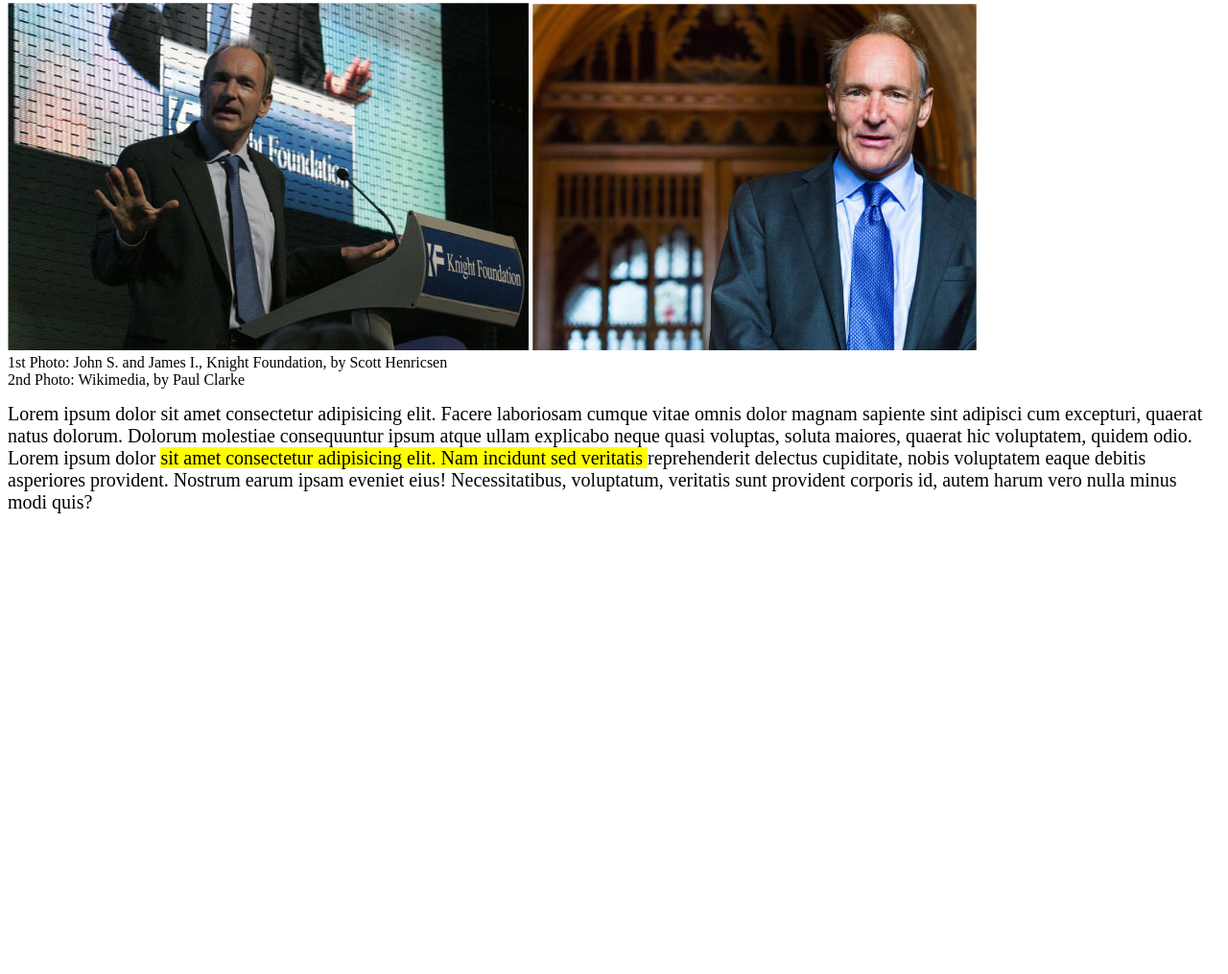
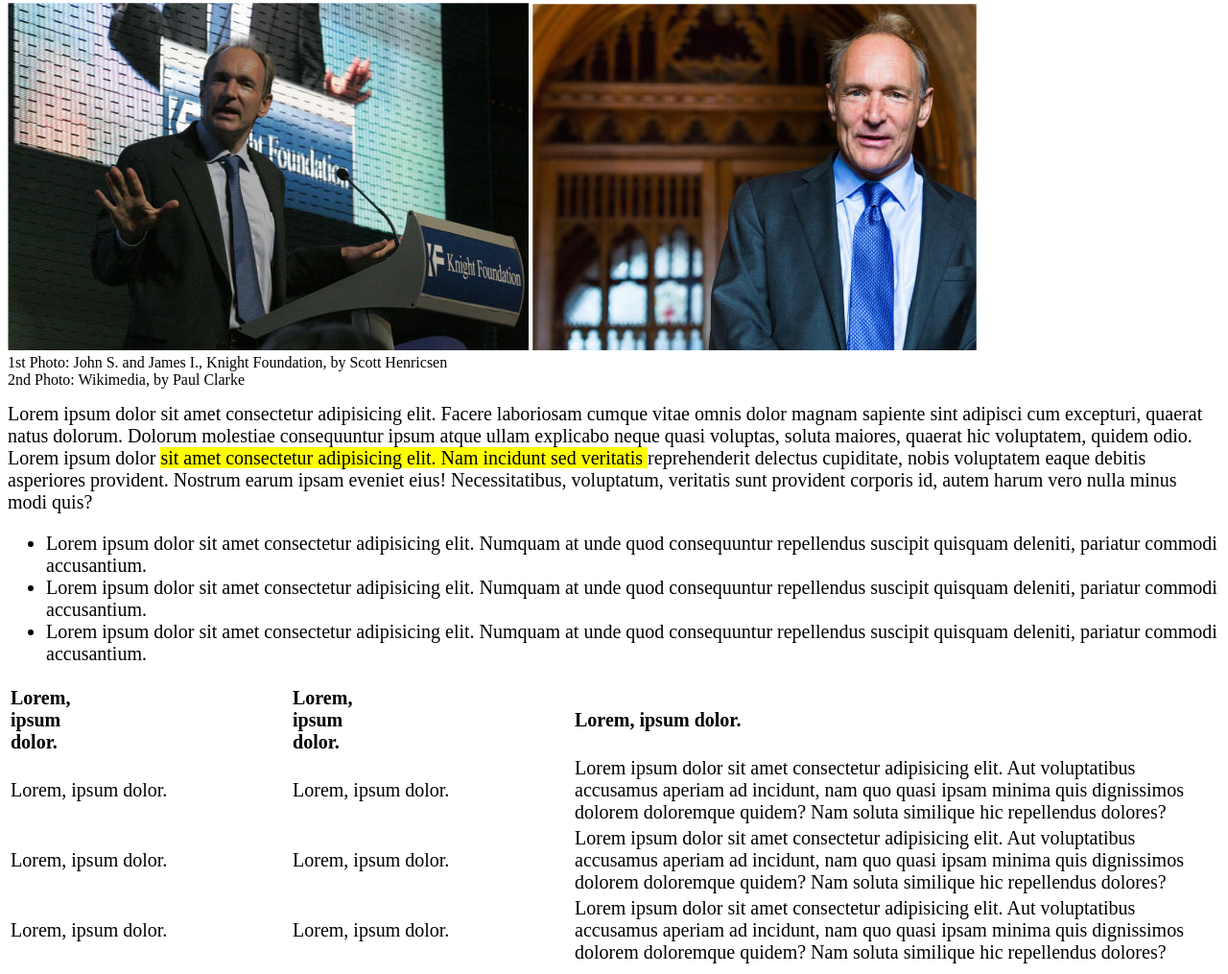
Before and after one commit to Michela30/html-css-booleaner, a plain HTML site: page index.html in a window 1280 px wide. Shown: the part 406-1421 px from the top of the page at 96% size. Before the commit the page ends 956 px from the top, so only its background shows below. Drawn offline with Linux system fonts and the light colour scheme.

Commit message:
Inizio tabella senza stile

```diff
--- a/index.html
+++ b/index.html
@@ -53,6 +53,75 @@
             </p>
         </section>
 
+        <section class="main-text">
+            <ul>
+                <li>
+                    Lorem ipsum dolor sit amet consectetur adipisicing elit. Numquam at unde quod consequuntur repellendus suscipit quisquam deleniti, pariatur commodi accusantium.
+                </li>
+                <li>
+                    Lorem ipsum dolor sit amet consectetur adipisicing elit. Numquam at unde quod consequuntur repellendus suscipit quisquam deleniti, pariatur commodi accusantium.
+                </li>
+                <li>
+                    Lorem ipsum dolor sit amet consectetur adipisicing elit. Numquam at unde quod consequuntur repellendus suscipit quisquam deleniti, pariatur commodi accusantium.
+                </li>
+            </ul>
+        </section>
+
+        <section class="main-text">
+            <table>
+                <thead>
+                <tr>
+                    <th class="row">
+                      Lorem, ipsum dolor.
+                    </th>
+                    <th class="row">
+                        Lorem, ipsum dolor.
+                    </th>
+                    <th class="row">
+                        Lorem, ipsum dolor.
+                    </th>
+                </tr>
+                </thead>
+
+                <tbody>
+                    <tr>
+                        <td>
+                            Lorem, ipsum dolor.
+                        </td>
+                        <td>
+                            Lorem, ipsum dolor.
+                        </td>
+                        <td>
+                            Lorem ipsum dolor sit amet consectetur adipisicing elit. Aut voluptatibus accusamus aperiam ad incidunt, nam quo quasi ipsam minima quis dignissimos dolorem doloremque quidem? Nam soluta similique hic repellendus dolores?
+                        </td>
+                    </tr>
+                    <tr>
+                        <td>
+                            Lorem, ipsum dolor.
+                        </td>
+                        <td>
+                            Lorem, ipsum dolor.
+                        </td>
+                        <td>
+                            Lorem ipsum dolor sit amet consectetur adipisicing elit. Aut voluptatibus accusamus aperiam ad incidunt, nam quo quasi ipsam minima quis dignissimos dolorem doloremque quidem? Nam soluta similique hic repellendus dolores?
+                        </td>
+                    </tr>
+                    <tr>
+                        <td>
+                            Lorem, ipsum dolor.
+                        </td>
+                        <td>
+                            Lorem, ipsum dolor.
+                        </td>
+                        <td>
+                            Lorem ipsum dolor sit amet consectetur adipisicing elit. Aut voluptatibus accusamus aperiam ad incidunt, nam quo quasi ipsam minima quis dignissimos dolorem doloremque quidem? Nam soluta similique hic repellendus dolores?
+                        </td>
+                    </tr>
+                </tbody>
+            </table>
+
+        </section>
+
 
 
     </main>
--- a/style.css
+++ b/style.css
@@ -34,3 +34,8 @@ h1{
 .text-highlighted{
     background-color: yellow;
 }
+
+.row{
+    text-align: left;
+    padding-right: 200px;
+}
```
